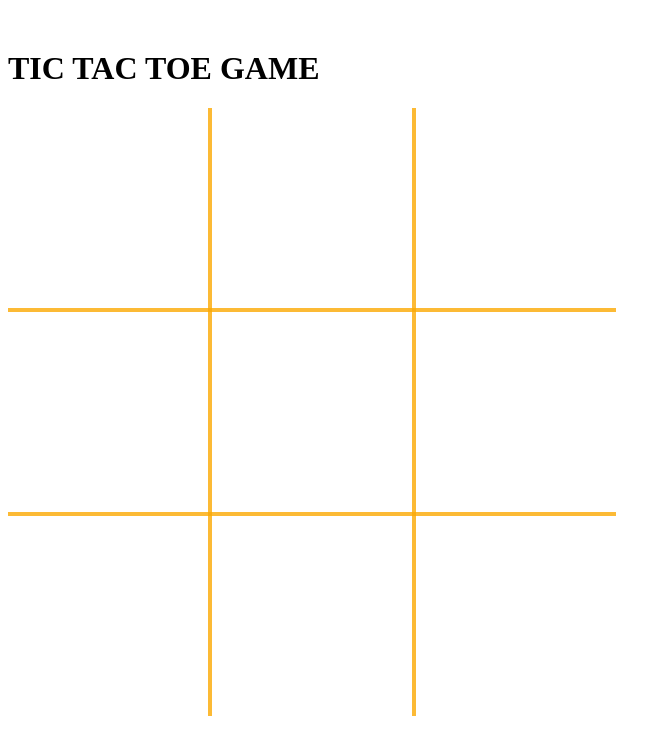
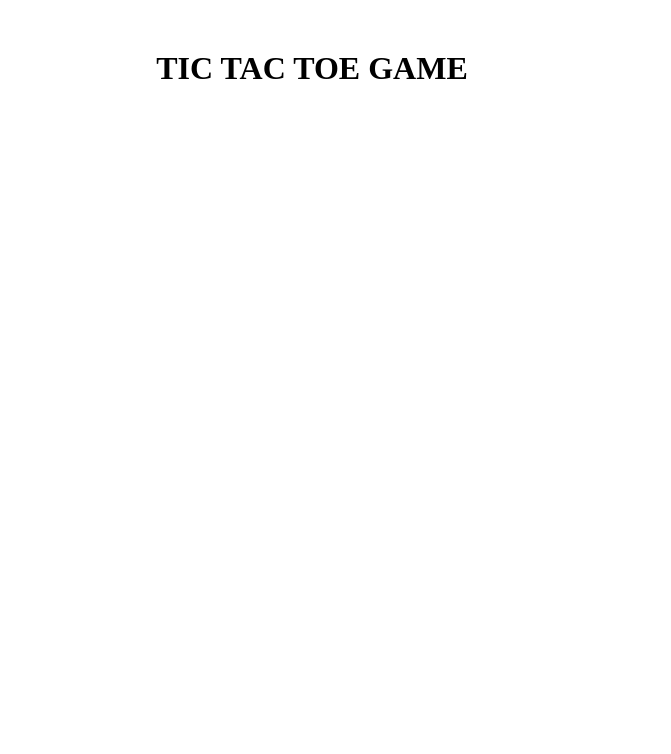
Before and after one commit to Fawzy-Moawad/Documents, a plain HTML site: page GitHub/TicTacToe/index.html in a window 1280 px wide. Shown: the whole page, without its empty margins (0-671 px from the left). Drawn offline with Linux system fonts and the light colour scheme.

Commit message:
change the h1 text align and color of the table

```diff
--- a/GitHub/TicTacToe/css/games.css
+++ b/GitHub/TicTacToe/css/games.css
@@ -17,7 +17,7 @@ td {
     /*This property changes the cursor to the index finger hand when we hover over td elements.*/
     cursor: pointer;
     /*This property sets our table border style.*/
-    border: 4px solid rgba(252, 169, 3, .8);
+    border: 4px solid red
     /*This property removes default padding.*/
     padding: 0px;
     width: 200px;
@@ -32,3 +32,6 @@ canvas {
     /*This property makes our canvas invisible.*/
     pointer-events: none;
 }
+h1 {
+    text-align: center;
+}
```
